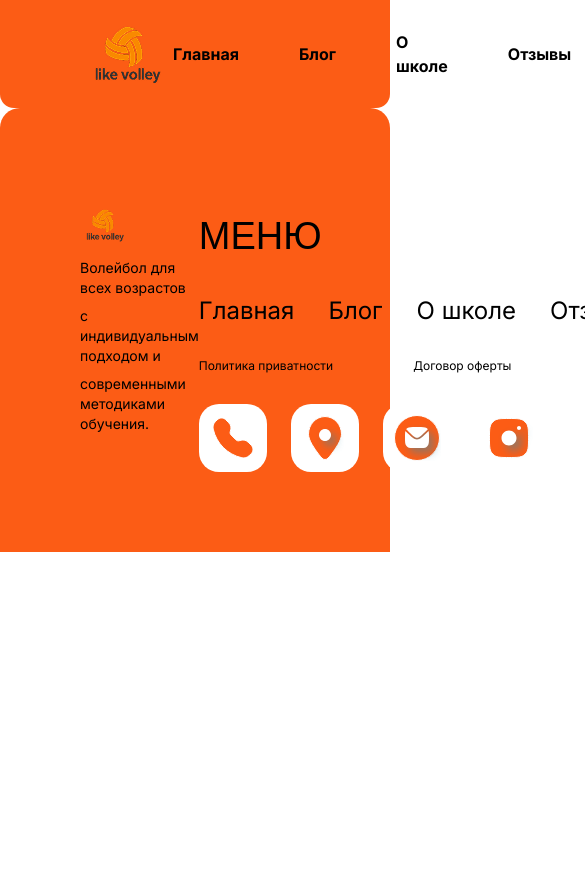
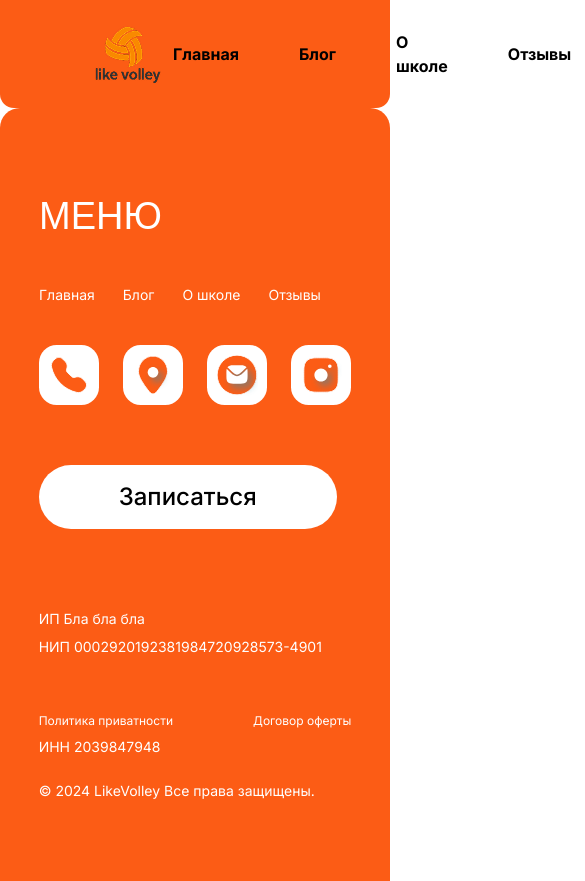
Before and after one commit to evgeniyworkbel/like-volley, a Next.js app: page / in a window 390 px wide. Shown: the top 881 px of the page, 585 px wide, since content can reach past the window. Before the commit the page ends 844 px from the top, so only its background shows below. Built offline with nearby package versions, Linux system fonts and the light colour scheme; a web font is replaced by a local one.

Commit message:
fix(widgets): change style of Footer

```diff
--- a/src/app/globals.css
+++ b/src/app/globals.css
@@ -6,6 +6,7 @@
   --accent-orange: oklch(0.6795 0.2075 39.59deg);
   --accent-blue: oklch(0.5381 0.2545 270.46deg);
   --white: oklch(1 0 0deg);
+  --black: oklch(0 0 0deg);
 }
 
 @theme {
@@ -18,6 +19,7 @@
   --color-accent-orange: var(--accent-orange);
   --color-accent-blue: var(--accent-blue);
   --color-white: var(--white);
+  --color-black: var(--black);
   --font-shantell: var(--font-shantell-sans);
   --font-inter: var(--font-inter);
 }
--- a/src/widgets/footer/ui/footer.tsx
+++ b/src/widgets/footer/ui/footer.tsx
@@ -6,10 +6,10 @@ import { contactsLinks } from "@/shared/constants";
 
 export function Footer() {
   return (
-    <footer className="grid grid-cols-[auto_auto_auto] rounded-t-[20px] bg-accent-orange px-20 pt-25 pb-20 lg:gap-x-15">
-      <div className="flex flex-col gap-4 md:col-span-full md:mb-15 md:items-center lg:col-span-1 lg:mb-0 lg:items-start">
+    <footer className="grid justify-items-center gap-14 rounded-t-[20px] bg-accent-orange px-2.5 pt-20 pb-20 text-white md:grid-rows-[max-content_1fr] md:px-20 md:pt-25 lg:gap-x-15 xl:mx-0 xl:grid-cols-[auto_1fr] xl:grid-rows-1">
+      <div className="hidden md:flex md:flex-col md:gap-4">
         <Image
-          className="bg-accent-orange md:relative md:right-28 lg:static lg:right-0"
+          className="bg-accent-orange"
           src="/logo.png"
           width={51}
           height={37}
@@ -21,9 +21,11 @@ export function Footer() {
           <span>современными методиками обучения.</span>
         </p>
       </div>
-      <div className="flex flex-col justify-between md:mr-auto lg:mr-0">
+
+      <div className="flex flex-wrap justify-center gap-[60px] xl:w-full xl:justify-between">
+        <div className="flex flex-col justify-between gap-10 md:mr-auto lg:mr-0">
           <p className="font-shantell text-[38px] uppercase">меню</p>
-        <nav className="flex items-center gap-8.5 text-2xl">
+          <nav className="flex items-center gap-7 text-sm md:gap-8.5 md:text-2xl">
             <Link href={navLinks.home.href}>{navLinks.home.title}</Link>
             <Link href={navLinks.blog.href}>{navLinks.blog.title}</Link>
             <Link className="text-nowrap" href={navLinks.about.href}>
@@ -31,7 +33,7 @@ export function Footer() {
             </Link>
             <Link href={navLinks.reviews.href}>{navLinks.reviews.title}</Link>
           </nav>
-        <div className="flex gap-x-20 text-xs">
+          <div className="hidden md:flex md:gap-x-20 md:text-xs">
             <Link href={navLinks.policy.href}>{navLinks.policy.title}</Link>
             <Link href={navLinks.offerAgreement.href}>
               {navLinks.offerAgreement.title}
@@ -44,6 +46,7 @@ export function Footer() {
               rel="noopener noreferrer"
             >
               <Image
+                className="h-15 w-15 md:h-[68px] md:w-[68px]"
                 src="/phone.svg"
                 width={68}
                 height={68}
@@ -56,6 +59,7 @@ export function Footer() {
               rel="noopener noreferrer"
             >
               <Image
+                className="h-15 w-15 md:h-[68px] md:w-[68px]"
                 src="/location.svg"
                 width={68}
                 height={68}
@@ -68,6 +72,7 @@ export function Footer() {
               rel="noopener noreferrer"
             >
               <Image
+                className="h-15 w-15 md:h-[68px] md:w-[68px]"
                 src="/email.svg"
                 width={68}
                 height={68}
@@ -80,26 +85,37 @@ export function Footer() {
               rel="noopener noreferrer"
             >
               <Image
+                className="h-15 w-15 md:h-[68px] md:w-[68px]"
                 src="/instagram.svg"
                 width={68}
                 height={68}
                 alt="Instagram школы волейбола Like Volley"
               />
             </Link>
-          <div />
           </div>
         </div>
-      <div className="flex flex-col gap-20 md:col-span-2 md:items-center lg:col-span-1 lg:items-start">
-        <Button className="rounded-[40px] bg-white px-20 py-4 text-2xl font-medium">
+        <div className="flex flex-col gap-20">
+          <Button className="rounded-[40px] bg-white px-20 py-4 text-2xl font-medium text-black">
             Записаться
           </Button>
           <ul className="flex flex-col gap-2 text-sm">
             <li>ИП Бла бла бла</li>
             <li>НИП 0002920192381984720928573-4901</li>
+            <li className="mt-12">
+              {/* перепроверить при окончательном варианте   НА Мобильной  Версии */}
+              <div className="flex gap-x-20 text-xs">
+                <Link href={navLinks.policy.href}>{navLinks.policy.title}</Link>
+                <Link href={navLinks.offerAgreement.href}>
+                  {navLinks.offerAgreement.title}
+                </Link>
+              </div>
+              {/* перепроверить при окончательном варианте */}
+            </li>
             <li className="mb-4">ИНН 2039847948</li>
             <li>© 2024 LikeVolley Все права защищены.</li>
           </ul>
         </div>
+      </div>
     </footer>
   );
 }
```
Lines whose indentation alone changed are shown as unchanged.
